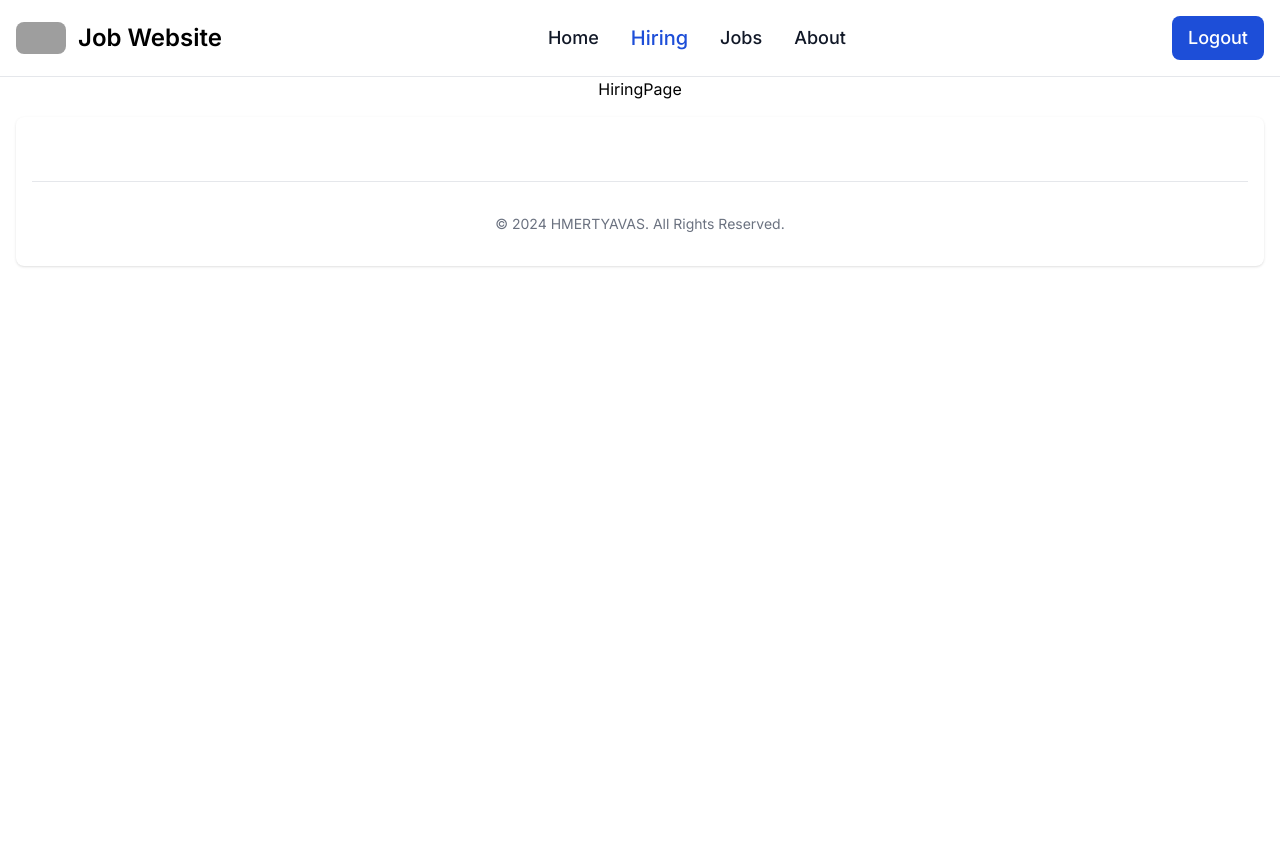
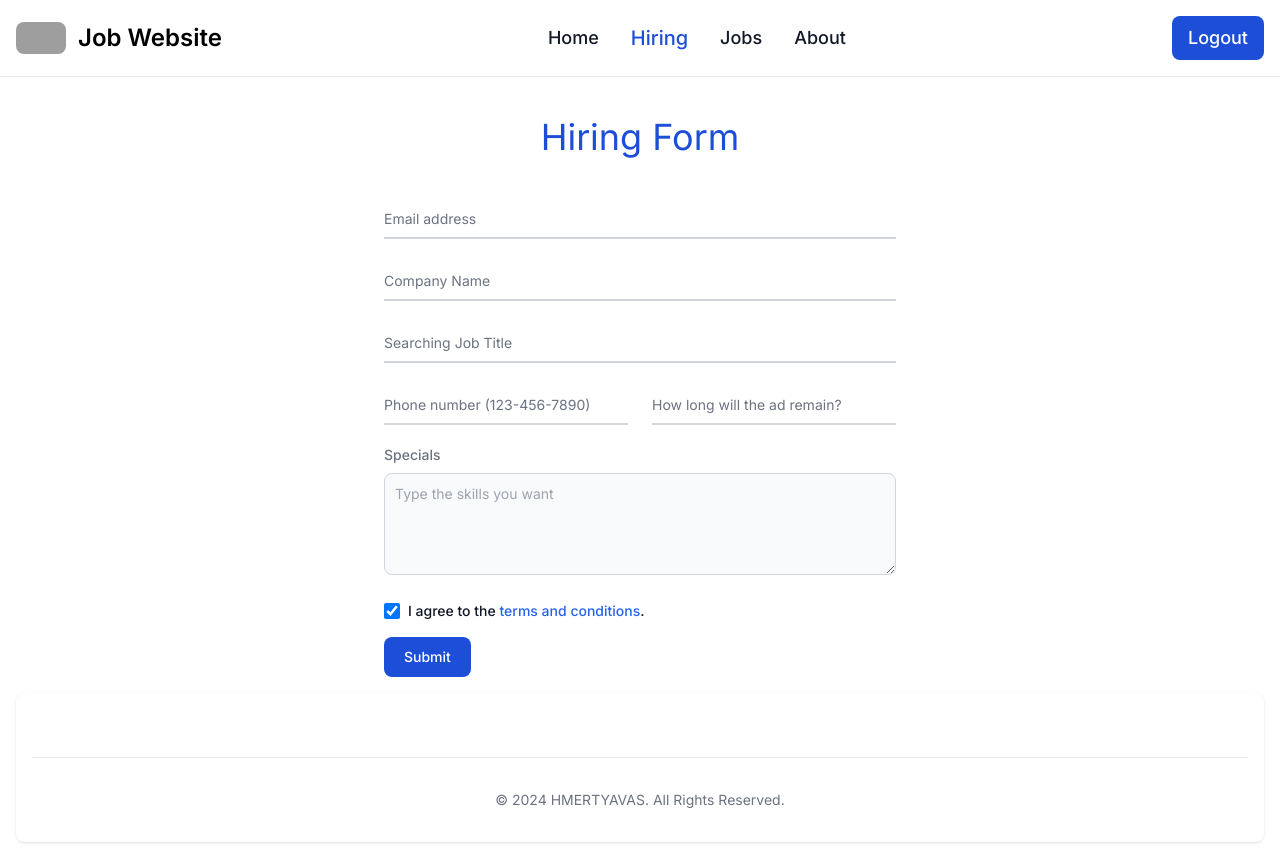
Before and after one commit to HMertYAVAS/Next-HiringWebsite, a Next.js app: page /hiring in a window 1280 px wide. Before the commit the page ends 800 px from the top, so only its background shows below. Built offline with nearby package versions, Linux system fonts and the light colour scheme; grey boxes are pictures that could not be loaded.

Commit message:
Hiring Form page

```diff
--- a/src/app/hiring/page.jsx
+++ b/src/app/hiring/page.jsx
@@ -1,11 +1,65 @@
 import error from "../error"
 
 export default function HiringPage() {
-// throw new error('asd')
- return (
-      <main className="flex justify-center">
-        <div>HiringPage</div>
-      </main>
+  // throw new error('asd')
+  return (
+    <main className="">
+      <div className="flex justify-center mt-10 text-blue-700 text-4xl">
+        <h1>Hiring Form</h1>
+      </div>
+      <form class="max-w-lg mx-auto mt-10">
+        <div class="relative z-0 w-full mb-5 group">
+          <input type="email" name="floating_email" id="floating_email" class="block py-2.5 px-0 w-full text-sm text-gray-900 bg-transparent border-0 border-b-2 border-gray-300 appearance-none dark:text-white dark:border-gray-600 dark:focus:border-blue-500 focus:outline-none focus:ring-0 focus:border-blue-600 peer" placeholder=" " required />
+          <label for="floating_email" class="peer-focus:font-medium absolute text-sm text-gray-500 dark:text-gray-400 duration-300 transform -translate-y-6 scale-75 top-3 -z-10 origin-[0] peer-focus:start-0 rtl:peer-focus:translate-x-1/4 rtl:peer-focus:left-auto peer-focus:text-blue-600 peer-focus:dark:text-blue-500 peer-placeholder-shown:scale-100 peer-placeholder-shown:translate-y-0 peer-focus:scale-75 peer-focus:-translate-y-6">Email address</label>
+        </div>
+        <div class="relative z-0 w-full mb-5 group">
+          <input type="text" name="company_name" id="company_name" class="block py-2.5 px-0 w-full text-sm text-gray-900 bg-transparent border-0 border-b-2 border-gray-300 appearance-none dark:text-white dark:border-gray-600 dark:focus:border-blue-500 focus:outline-none focus:ring-0 focus:border-blue-600 peer" placeholder=" " required />
+          <label for="company_name" class="peer-focus:font-medium absolute text-sm text-gray-500 dark:text-gray-400 duration-300 transform -translate-y-6 scale-75 top-3 -z-10 origin-[0] peer-focus:start-0 rtl:peer-focus:translate-x-1/4 peer-focus:text-blue-600 peer-focus:dark:text-blue-500 peer-placeholder-shown:scale-100 peer-placeholder-shown:translate-y-0 peer-focus:scale-75 peer-focus:-translate-y-6">Company Name</label>
+        </div>
+        <div class="relative z-0 w-full mb-5 group">
+          <input type="searchin_job_title" name="searchin_job_title" id="searchin_job_title" class="block py-2.5 px-0 w-full text-sm text-gray-900 bg-transparent border-0 border-b-2 border-gray-300 appearance-none dark:text-white dark:border-gray-600 dark:focus:border-blue-500 focus:outline-none focus:ring-0 focus:border-blue-600 peer" placeholder=" " required />
+          <label for="searchin_job_title" class="peer-focus:font-medium absolute text-sm text-gray-500 dark:text-gray-400 duration-300 transform -translate-y-6 scale-75 top-3 -z-10 origin-[0] peer-focus:start-0 rtl:peer-focus:translate-x-1/4 peer-focus:text-blue-600 peer-focus:dark:text-blue-500 peer-placeholder-shown:scale-100 peer-placeholder-shown:translate-y-0 peer-focus:scale-75 peer-focus:-translate-y-6">Searching Job Title</label>
+        </div>
+        {/*         <div class="grid md:grid-cols-2 md:gap-6">
+          <div class="relative z-0 w-full mb-5 group">
+            <input type="text" name="floating_first_name" id="floating_first_name" class="block py-2.5 px-0 w-full text-sm text-gray-900 bg-transparent border-0 border-b-2 border-gray-300 appearance-none dark:text-white dark:border-gray-600 dark:focus:border-blue-500 focus:outline-none focus:ring-0 focus:border-blue-600 peer" placeholder=" " required />
+            <label for="floating_first_name" class="peer-focus:font-medium absolute text-sm text-gray-500 dark:text-gray-400 duration-300 transform -translate-y-6 scale-75 top-3 -z-10 origin-[0] peer-focus:start-0 rtl:peer-focus:translate-x-1/4 peer-focus:text-blue-600 peer-focus:dark:text-blue-500 peer-placeholder-shown:scale-100 peer-placeholder-shown:translate-y-0 peer-focus:scale-75 peer-focus:-translate-y-6">First name</label>
+          </div>
+          <div class="relative z-0 w-full mb-5 group">
+            <input type="text" name="floating_last_name" id="floating_last_name" class="block py-2.5 px-0 w-full text-sm text-gray-900 bg-transparent border-0 border-b-2 border-gray-300 appearance-none dark:text-white dark:border-gray-600 dark:focus:border-blue-500 focus:outline-none focus:ring-0 focus:border-blue-600 peer" placeholder=" " required />
+            <label for="floating_last_name" class="peer-focus:font-medium absolute text-sm text-gray-500 dark:text-gray-400 duration-300 transform -translate-y-6 scale-75 top-3 -z-10 origin-[0] peer-focus:start-0 rtl:peer-focus:translate-x-1/4 peer-focus:text-blue-600 peer-focus:dark:text-blue-500 peer-placeholder-shown:scale-100 peer-placeholder-shown:translate-y-0 peer-focus:scale-75 peer-focus:-translate-y-6">Last name</label>
+          </div>
+        </div> */}
+        <div class="grid md:grid-cols-2 md:gap-6">
+          <div class="relative z-0 w-full mb-5 group">
+            <input type="tel" pattern="[0-9]{3}-[0-9]{3}-[0-9]{4}" name="floating_phone" id="floating_phone" class="block py-2.5 px-0 w-full text-sm text-gray-900 bg-transparent border-0 border-b-2 border-gray-300 appearance-none dark:text-white dark:border-gray-600 dark:focus:border-blue-500 focus:outline-none focus:ring-0 focus:border-blue-600 peer" placeholder=" " required />
+            <label for="floating_phone" class="peer-focus:font-medium absolute text-sm text-gray-500 dark:text-gray-400 duration-300 transform -translate-y-6 scale-75 top-3 -z-10 origin-[0] peer-focus:start-0 rtl:peer-focus:translate-x-1/4 peer-focus:text-blue-600 peer-focus:dark:text-blue-500 peer-placeholder-shown:scale-100 peer-placeholder-shown:translate-y-0 peer-focus:scale-75 peer-focus:-translate-y-6">Phone number (123-456-7890)</label>
+          </div>
+          <div class="relative z-0 w-full mb-5 group">
+            <input type="text" name="floating_company" id="floating_company" class="block py-2.5 px-0 w-full text-sm text-gray-900 bg-transparent border-0 border-b-2 border-gray-300 appearance-none dark:text-white dark:border-gray-600 dark:focus:border-blue-500 focus:outline-none focus:ring-0 focus:border-blue-600 peer" placeholder=" " required />
+            <label for="floating_company" class="peer-focus:font-medium absolute text-sm text-gray-500 dark:text-gray-400 duration-300 transform -translate-y-6 scale-75 top-3 -z-10 origin-[0] peer-focus:start-0 rtl:peer-focus:translate-x-1/4 peer-focus:text-blue-600 peer-focus:dark:text-blue-500 peer-placeholder-shown:scale-100 peer-placeholder-shown:translate-y-0 peer-focus:scale-75 peer-focus:-translate-y-6">How long will the ad remain?</label>
+          </div>
+        </div>
+          <div class="relative z-0 w-full mb-5 group">
+            <label for="message" class="block mb-2 text-sm font-medium text-gray-500 dark:text-white">Specials</label>
+            <textarea id="message" rows="4" cols="100"
+            className=" p-2.5 w-full text-sm outline-blue-600 text-gray-700 bg-gray-50 rounded-lg border border-gray-300 focus:ring-blue-500 focus:border-blue-500 dark:bg-gray-700 dark:border-gray-600 dark:placeholder-gray-400 dark:text-white dark:focus:ring-blue-500 dark:focus:border-blue-500"
+            placeholder="Type the skills you want"></textarea>
+          </div>
 
-      )
-  }
+      <fieldset>
+        <legend class="sr-only">Checkbox variants</legend>
+
+        <div class="flex items-center mb-4">
+          <input checked id="checkbox-1" type="checkbox" value="" class="w-4 h-4 text-blue-600 bg-gray-100 border-gray-300 rounded focus:ring-blue-500 dark:focus:ring-blue-600 dark:ring-offset-gray-800 dark:focus:ring-offset-gray-800 focus:ring-2 dark:bg-gray-700 dark:border-gray-600" />
+            <label for="checkbox-1" class="ms-2 text-sm font-medium text-gray-900 dark:text-gray-300">I agree to the <a href="#" class="text-blue-600 hover:underline dark:text-blue-500">terms and conditions</a>.</label>
+        </div>
+      </fieldset>
+
+        <button type="submit" class="text-white bg-blue-700 hover:bg-blue-800 focus:ring-4 focus:outline-none focus:ring-blue-300 font-medium rounded-lg text-sm w-full sm:w-auto px-5 py-2.5 text-center dark:bg-blue-600 dark:hover:bg-blue-700 dark:focus:ring-blue-800">Submit</button>
+      </form>
+
+    </main>
+
+  )
+}
--- a/src/app/page.jsx
+++ b/src/app/page.jsx
@@ -6,7 +6,7 @@
       <article className="relative">
         <img src="https://images.pexels.com/photos/4342126/pexels-photo-4342126.jpeg?auto=compress&cs=tinysrgb&w=1260&h=750&dpr=1" className="w-full" style={{ objectFit: "cover" }} />
 
-        <h3 class="absolute md:text-5xl sm:text-lg text-blue-700 top-1/4 left-1/2 -translate-x-1/2">Ascend The Career Ladder With Our Opportunities</h3>
+        <h3 class="absolute lg:text-10xl md:text-5xl sm:text-lg text-blue-700 top-1/4 left-1/2 -translate-x-1/2">Ascend The Career Ladder With Our Opportunities</h3>
         <h3 class="absolute md:text-2xl sm:text-sm text-zinc-100 bottom-1/4 left-1/2 -translate-x-1/2">Discover compelling career paths and advance in your professional journey by perusing the diverse job opportunities available on our specialized employment platform.</h3>
       </article>
       <section className="grid  h-48 justify-center mt-10">
```
